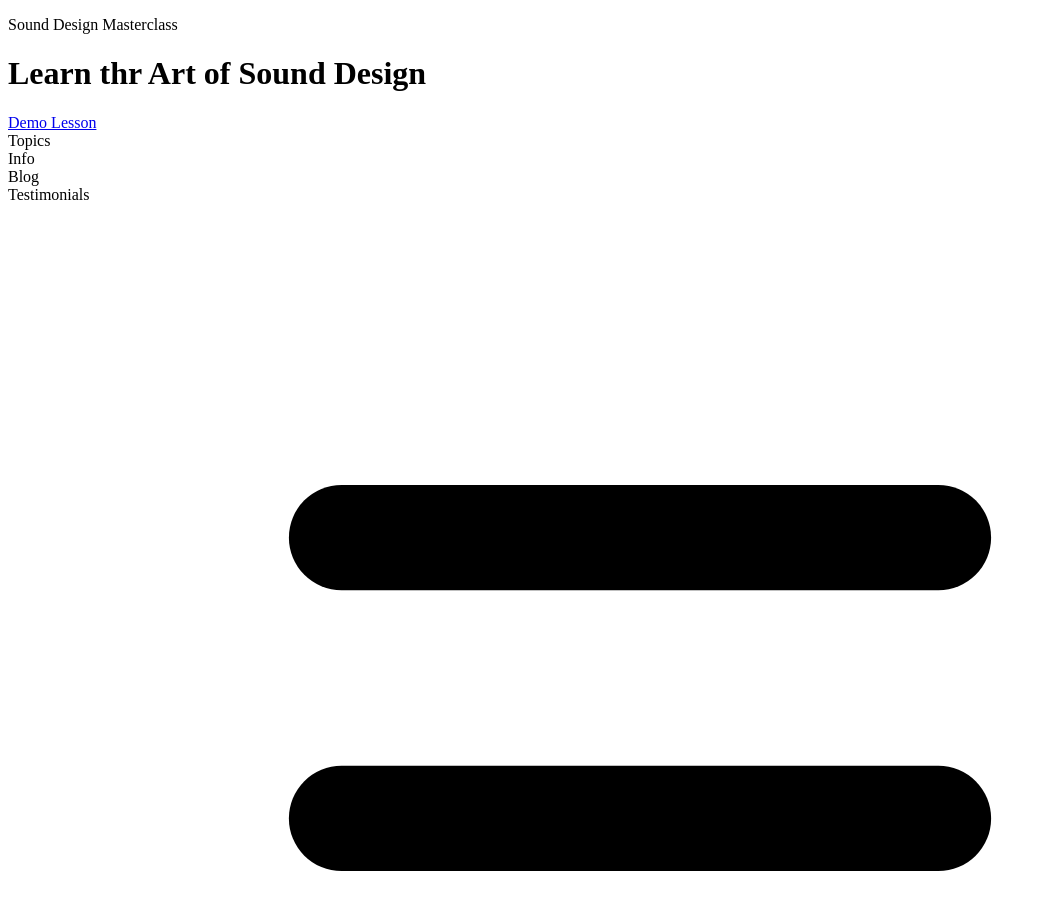
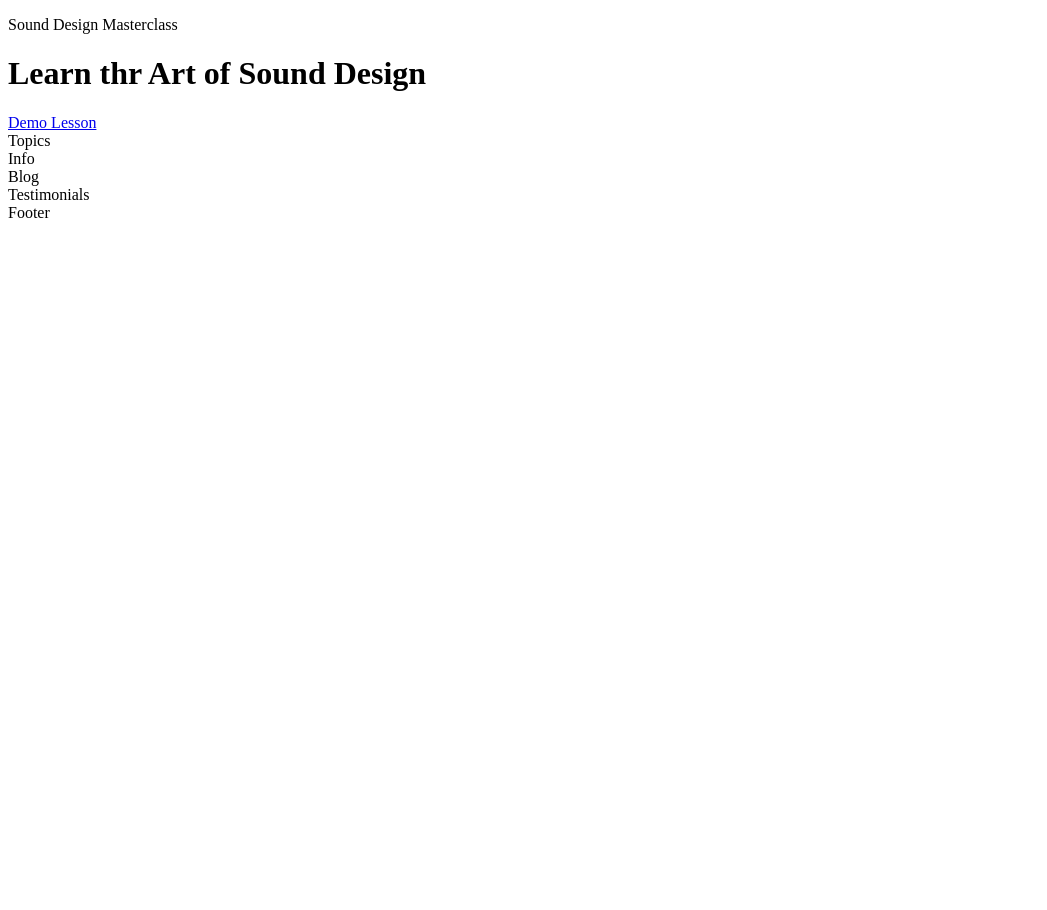
Before and after one commit to Lanreomotosho/responsive-website, a React (Vite) app in the folder front-end/: page / in a window 1280 px wide. Shown: the top 910 px of the page, without its empty margins (0-1047 px from the left). After the commit the page ends 800 px from the top, so only its background shows below. Built offline with nearby package versions, Linux system fonts and the light colour scheme.

Commit message:
first commit

```diff
--- a/front-end/src/App.jsx
+++ b/front-end/src/App.jsx
@@ -1,6 +1,6 @@
 import React from 'react';
 import { Header, Info, Topics, Blog, Testimonials, Footer } from './components';
-import { MenuIcon } from './assets/svg/MenuIcon';
+
 
 
 const App = () => {
@@ -11,8 +11,8 @@ const App = () => {
   <Info />
   <Blog />
   <Testimonials />
-  {/* <Footer /> */}
-  <MenuIcon size={'rem'} color={'black'}/>
+   <Footer />
+
   </>
   )
 
```
